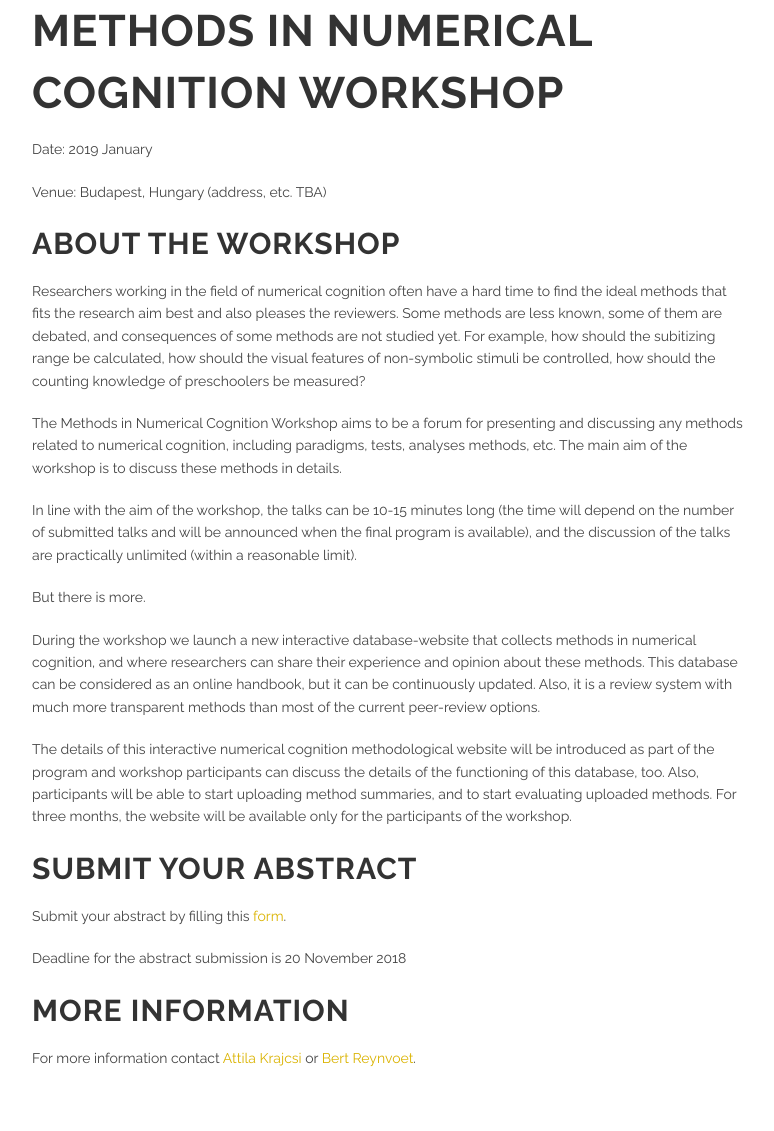
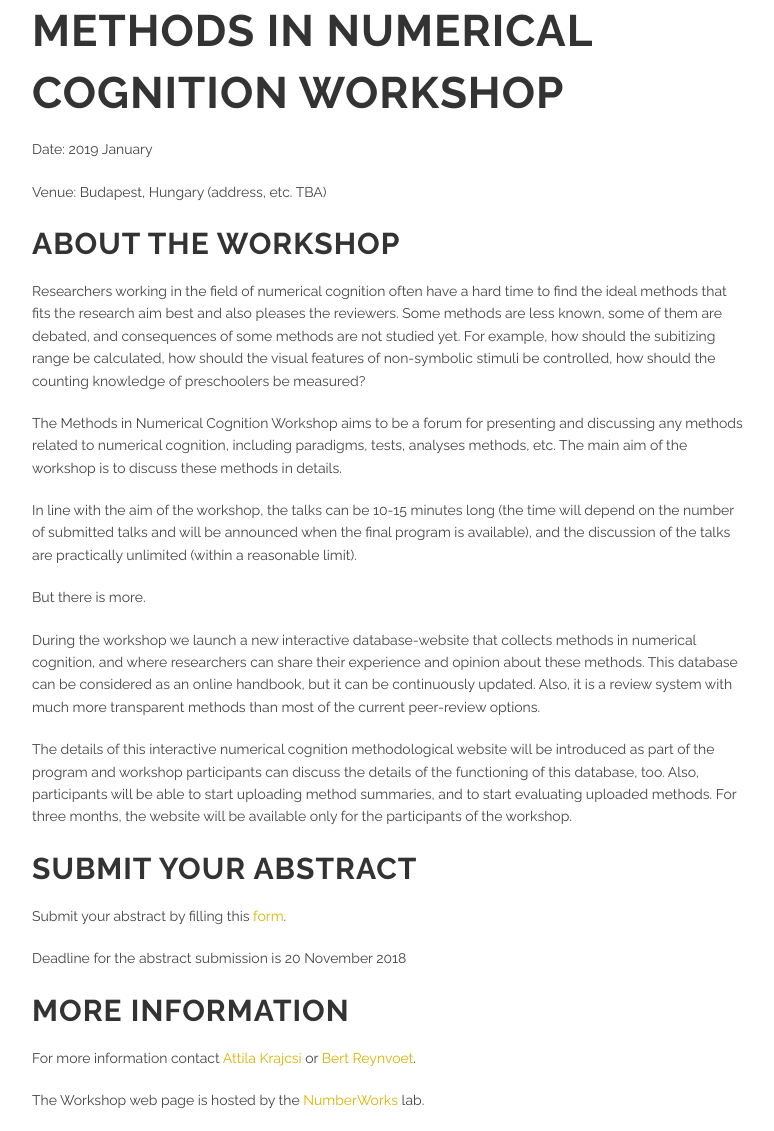
Before and after one commit to theNumberWorks/numberworks_website, a Jekyll site: the page built from numerical_cognition_methods_workshop.md, in a window 1280 px wide. Shown: the whole page, without its empty margins (63-837 px from the left). Built offline with Jekyll 4.4.1, drawn with Linux system fonts in a browser that asks for light colours; before the commit the page ends 1089 px from its top, so only the background shows below that.

Commit message:
refine workshop

```diff
--- a/numerical_cognition_methods_workshop.md
+++ b/numerical_cognition_methods_workshop.md
@@ -29,4 +29,6 @@ Deadline for the abstract submission is 20 November 2018
 
 ## More information
 
-For more information contact [Attila Krajcsi](krajcsi@gmail.com) or [Bert Reynvoet](bert.reynvoet@kuleuven.be).
+For more information contact [Attila Krajcsi](mailto:krajcsi@gmail.com) or [Bert Reynvoet](mailto:bert.reynvoet@kuleuven.be).
+
+The Workshop web page is hosted by the [NumberWorks](https://www.thenumberworks.org/) lab.
```
